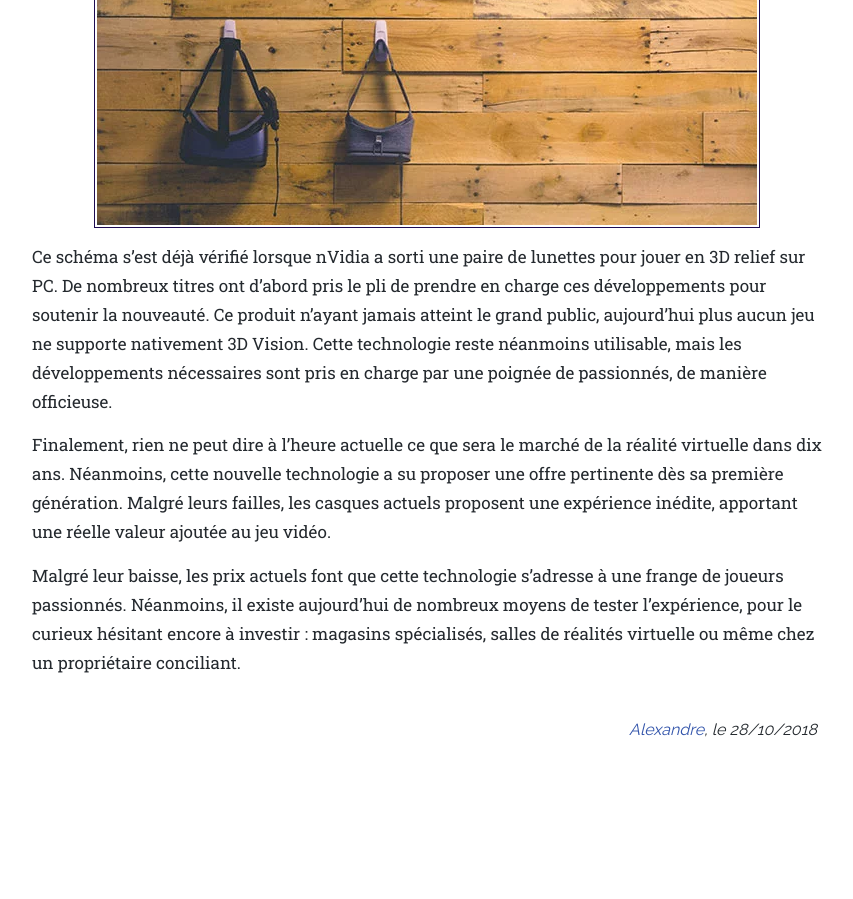
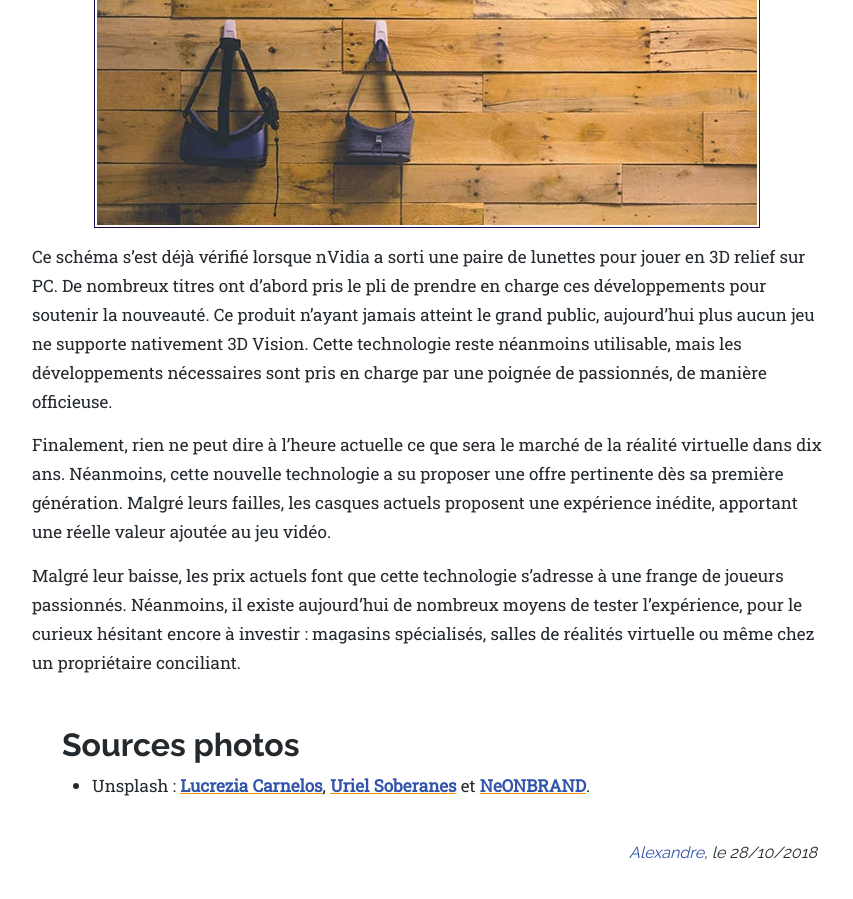
Before and after one commit to matospc/matospc.github.io, a Jekyll site: the page built from _posts/2018-10-28-Faut-il-craquer-pour-la-realite-virtuelle.md, in a window 1280 px wide and 900 px high, scrolled down 3789 px. Shown: the whole window, without its empty margins (368-1221 px from the left). Built offline with Jekyll 4.4.1, drawn with Linux system fonts in a browser that asks for light colours; before the commit the page ends 4566 px from its top, so only the background shows below that.

Commit message:
Sources photos pour l'article 'craquer pour la réalité virtuelle'.

```diff
--- a/_posts/2018-10-28-Faut-il-craquer-pour-la-realite-virtuelle.md
+++ b/_posts/2018-10-28-Faut-il-craquer-pour-la-realite-virtuelle.md
@@ -62,3 +62,7 @@ Ce schéma s’est déjà vérifié lorsque nVidia a sorti une paire de lunettes
 Finalement, rien ne peut dire à l’heure actuelle ce que sera le marché de la réalité virtuelle dans dix ans. Néanmoins, cette nouvelle technologie a su proposer une offre pertinente dès sa première génération. Malgré leurs failles, les casques actuels proposent une expérience inédite, apportant une réelle valeur ajoutée au jeu vidéo.
 
 Malgré leur baisse, les prix actuels font que cette technologie s’adresse à une frange de joueurs passionnés. Néanmoins, il existe aujourd’hui de nombreux moyens de tester l’expérience, pour le curieux hésitant encore à investir : magasins spécialisés, salles de réalités virtuelle ou même chez un propriétaire conciliant.
+
+# Sources photos
+
+ * Unsplash : [Lucrezia Carnelos](https://unsplash.com/@ciabattespugnose), [Uriel Soberanes](https://unsplash.com/@soberanes) et [NeONBRAND](https://unsplash.com/@neonbrand).
```
